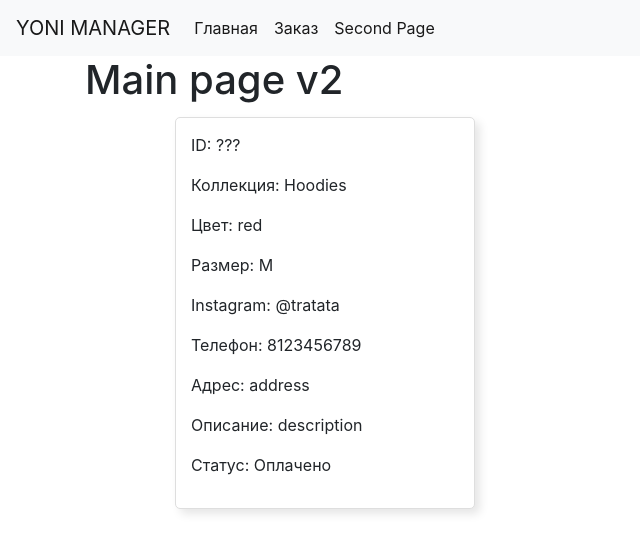
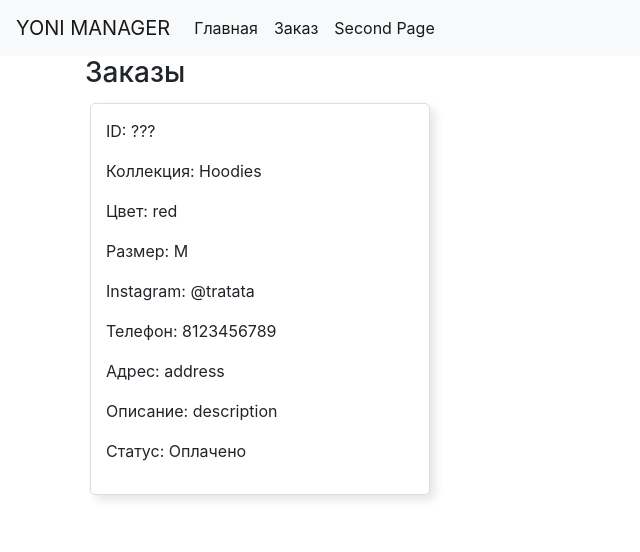
Before and after one commit to xmutaborx/YONIManager, a React (Create React App) app: page / in a window 1280 px wide. Shown: the top 552 px of the page, without its empty margins (0-640 px from the left). Built offline with nearby package versions, Linux system fonts and the light colour scheme.

Commit message:
fix col bootstrap card list

```diff
--- a/src/components/Card/Card.jsx
+++ b/src/components/Card/Card.jsx
@@ -1,7 +1,6 @@
 import React from 'react'
 
 const Card = ({ data }) => {
-    console.log(data)
     return (
         <div className="item-card">
             <p>ID: ???</p>
--- a/src/components/List/List.jsx
+++ b/src/components/List/List.jsx
@@ -6,9 +6,11 @@
     const orders = useSelector(state => state.items);
     console.log(orders)
     return (
-        <div className="wrapper-list">
+        <div className="row">
             {orders.map((item, i) =>
-                <Card data={item} key={i}/>
+                <div className="col-lg-4 col-md-6 col-sm-12">
+                    <Card data={item} key={i}/>
+                </div>
             )}
         </div>
     )
--- a/src/index.scss
+++ b/src/index.scss
@@ -31,13 +31,13 @@
 
 // GENERAL PAGE
 
-.wrapper-list {
-  display: flex;
-  flex-wrap: wrap;
-  width: 940px;
-  margin: 0 auto;
-}
-
+//.wrapper-list {
+//  display: flex;
+//  flex-wrap: wrap;
+//  width: 940px;
+//  margin: 0 auto;
+//}
+//
 .item-card {
   flex-basis: 300px;
   border: 1px solid #dedede;
--- a/src/pages/MainPage/MainPage.jsx
+++ b/src/pages/MainPage/MainPage.jsx
@@ -7,7 +7,7 @@
       <main>
           <Navbar />
           <div className="container">
-              <h1>Main page v2</h1>
+              <h3>Заказы</h3>
               <List/>
           </div>
       </main>
```
